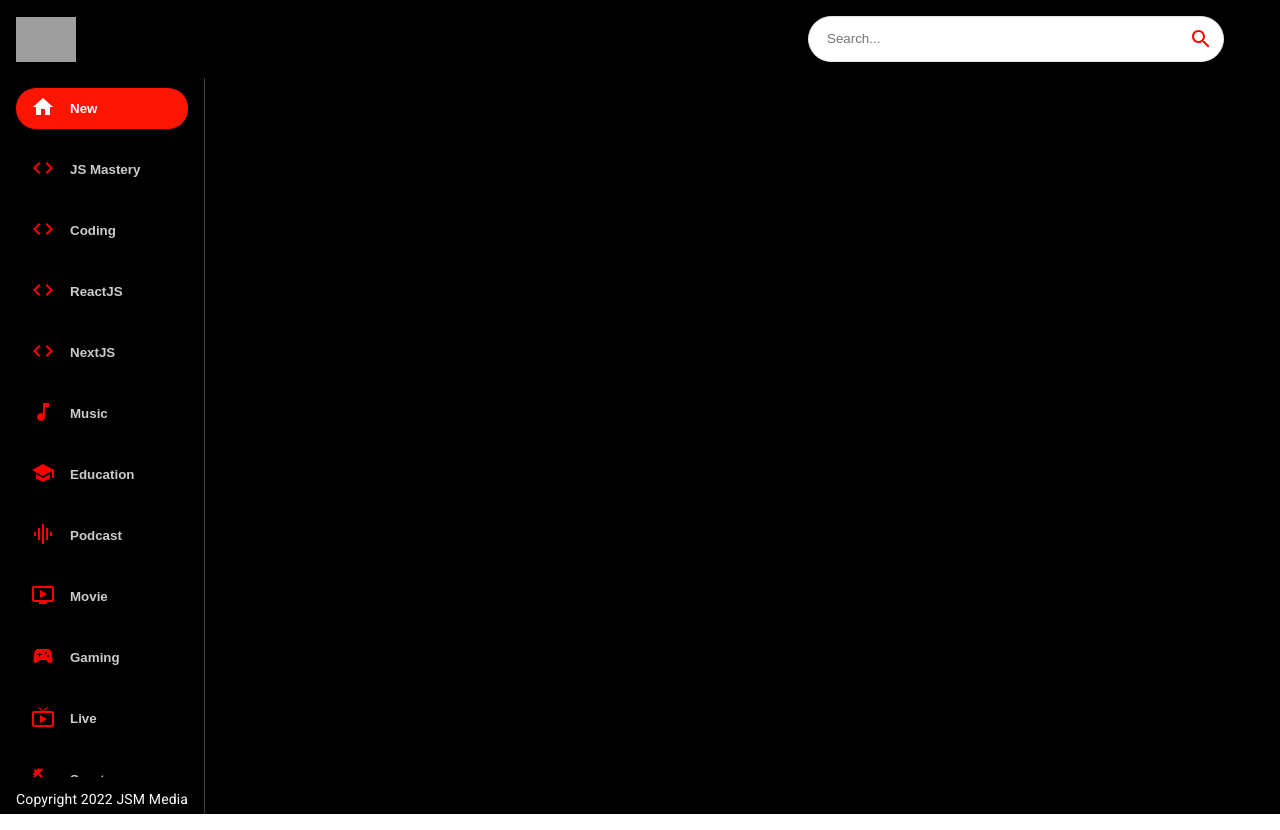
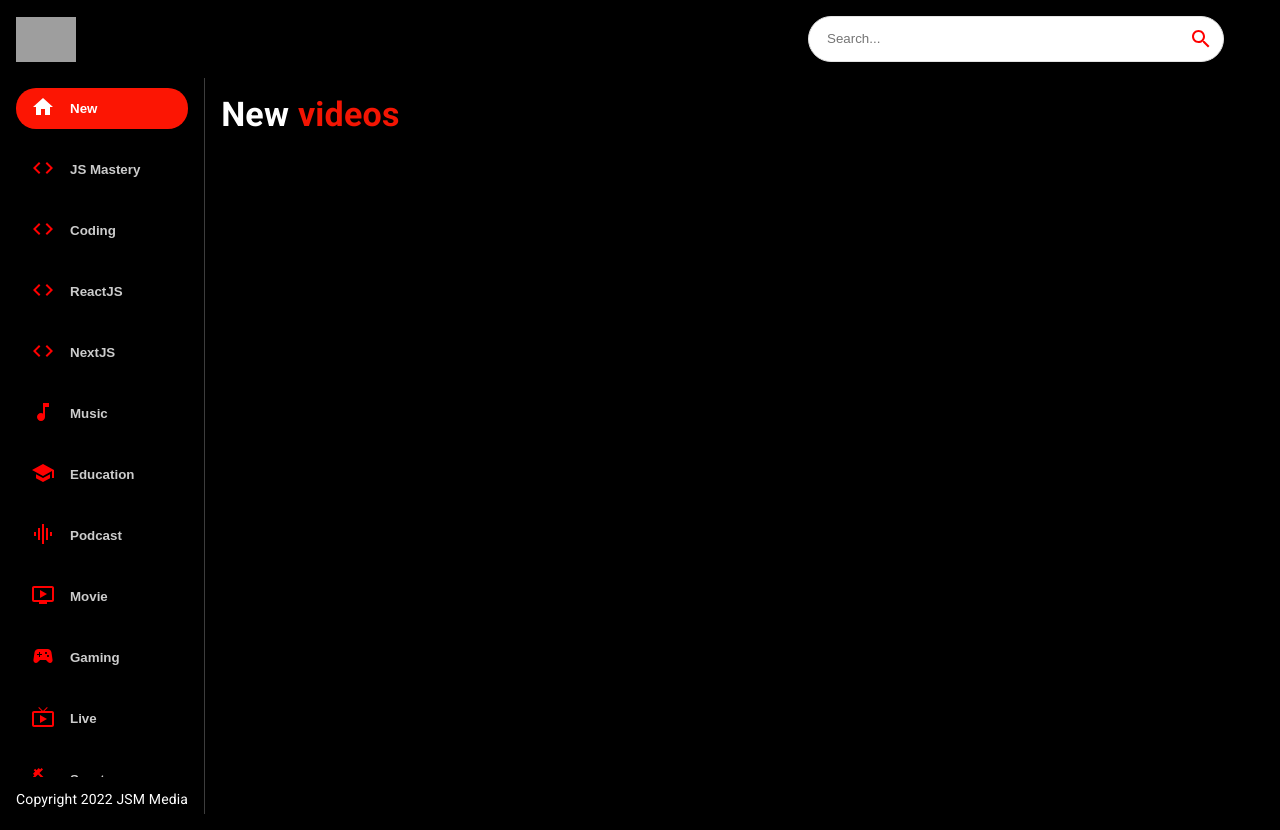
Before and after one commit to kennymkc/youtube-clone, a React (Create React App) app: page / in a window 1280 px wide. Built offline with nearby package versions, Linux system fonts and the light colour scheme; grey boxes are pictures that could not be loaded.

Commit message:
create component and styling for videos on feed

```diff
--- a/src/components/Feed.jsx
+++ b/src/components/Feed.jsx
@@ -1,6 +1,7 @@
 import { useState, useEffect } from "react";
 import { Box, Stack, Typography } from "@mui/material";
-import Sidebar from "./Sidebar";
+
+import { Sidebar, Videos } from "./";
 
 const Feed = () => {
   return (
@@ -17,6 +18,14 @@
           Copyright 2022 JSM Media
         </Typography>
       </Box>
+
+      <Box p={2} sx={{ overflowY: 'auto', height: '90vh', flex: 2}}>
+        <Typography variant='h4' fontWeight='bold' mb={2} sx={{color: 'white'}}>
+          New <span style={{color: '#F31503'}}>videos</span>
+        </Typography>
+
+        <Videos videos={[]} />
+      </Box>
     </Stack>
   );
 };
--- /dev/null
+++ b/src/components/Videos.jsx
@@ -0,0 +1,9 @@
+import React from 'react'
+
+const Videos = () => {
+  return (
+    <div>Videos</div>
+  )
+}
+
+export default Videos
--- a/src/components/index.js
+++ b/src/components/index.js
@@ -5,3 +5,4 @@
 export { default as VideoDetail } from './VideoDetail';
 export { default as SearchBar } from './SearchBar';
 export { default as Sidebar } from './Sidebar';
+export { default as Videos } from './Videos';
```
